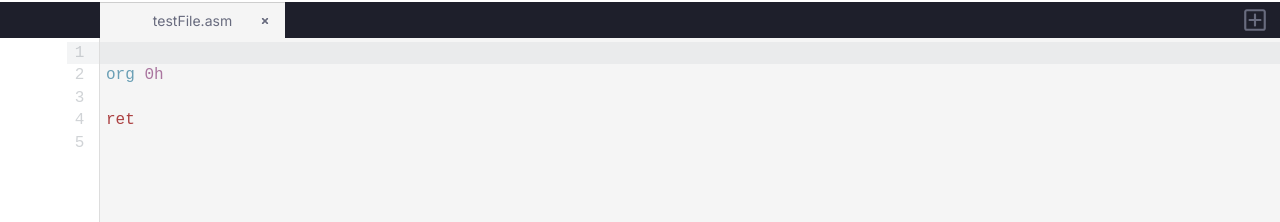
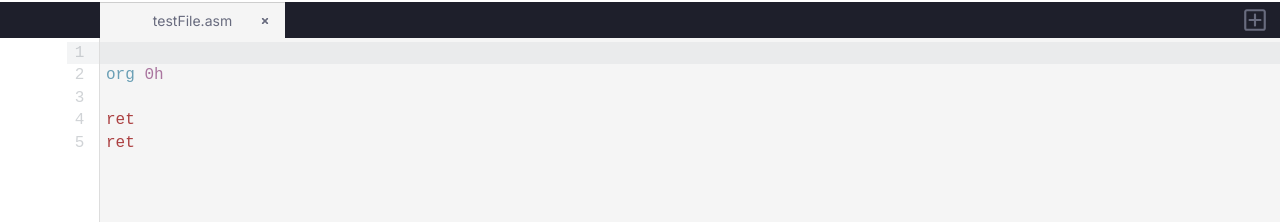
Before and after one commit to vgath-8086/8086-Online-IDE, a Next.js app: page / in a window 1280 px wide. Shown: the part 94-316 px from the top of the page. Built offline with nearby package versions, Linux system fonts and the light colour scheme; a web font is replaced by a local one.

Commit message:
Implementation of Tab Management

```diff
--- a/components/EditorInterface/EditorArea/EditorTextArea.tsx
+++ b/components/EditorInterface/EditorArea/EditorTextArea.tsx
@@ -1,10 +1,14 @@
 import React from 'react';
+import { useDispatch, useSelector } from 'react-redux';
+
 import CodeMirror from '@uiw/react-codemirror';
 import { StreamLanguage } from '@codemirror/language';
 import okaidia from '@uiw/codemirror-theme-okaidia';
 
 import StreamParserAsm86 from 'definitions/CodeMirror/StreamParserAsm86'
 import ThemeLightBase16 from 'definitions/CodeMirror/ThemeLightBase16'
+import { SourceFile } from 'definitions/File';
+import { updateFileContent } from "features/file/fileSlice"
 
 interface EditorTextAreaInterface {
 
@@ -14,16 +18,26 @@ const asmLang = StreamLanguage.define(StreamParserAsm86);
 
 export default function EditorTextArea(props: EditorTextAreaInterface) {
 
+  const files:SourceFile[] = useSelector((state:any) => state.fileSystem.files),
+        activeFile:string = useSelector((state:any) => state.fileSystem.activeFile);
+
+  const currentFile:SourceFile = files.find(file => file.id == activeFile);
+
+  //If no activeFile was found, we display an empty editor
+  let initContent:string = currentFile ? currentFile.content : '';
+
+  const dispatch = useDispatch();
+
   const defaultText = '\r\norg 0h\r\n\r\nret\r\n';
 
   const onChange = React.useCallback((value, viewUpdate) => {
-    console.log('value:', value);
+    dispatch(updateFileContent(value))
   }, []);
 
   return (
     <div style={{flex: 1, maxHeight: "100%"}}>
       <CodeMirror
-        value={defaultText}
+        value={initContent}
         theme={ThemeLightBase16}
         extensions={[asmLang]}
         height={"100%"}
--- a/definitions/File.ts
+++ b/definitions/File.ts
@@ -1,3 +1,4 @@
+import { v4 as uuidv4 } from 'uuid';
 
 type SourceFile = {
     id: string,
@@ -7,7 +8,9 @@ type SourceFile = {
     lastSave: string,
 }
 
-const defaultContent:string = '\r\norg 0h\r\n\r\nret\r\n';
+const defaultContent:string = '\r\norg 0h\r\n\r\nret\r\nret';
+const untitledRegex:RegExp = /^untitled(-([0-9]+))?$/;
+const emptyRegex:RegExp = new RegExp("^((\n|\s|\t| )*|" + defaultContent + ")$", 'i');
 
 const test__DefaultFile:SourceFile = {
     id: '0',
@@ -17,5 +20,76 @@ const test__DefaultFile:SourceFile = {
     lastSave: '',
 };
 
+class FileManagement {
+
+    static defaultUntitled:string = 'untitled';
+    static untitledRegex:RegExp = untitledRegex;
+    static emptyRegex:RegExp = emptyRegex;
+
+    static newSourceFile(name:string, content:string, id?:string): SourceFile {
+
+        const currentDate:string = new Date().toDateString();
+
+        if (!id) id = uuidv4();
+
+        return {
+            id: id,
+            name: name,   //TODO: change the default naming: untitled-0, untitled-1
+            content: content,
+            creationDate: currentDate,
+            lastSave: currentDate,
+        };
+    }
+
+    //Note: it would be better if we had some sort of counter in a class to register every untitled file
+    static generateUntitledName(fileList:SourceFile[]): string {
+
+        //We first look for all the untitled files
+        const untitledFiles:SourceFile[] = fileList.filter(
+
+            file => FileManagement.untitledRegex.test(file.name)
+        )
+        const cardinalsList:number[] = []
+
+        //We look for all the used cardinals
+        for (const file of untitledFiles) {
+
+            if (file.name == FileManagement.defaultUntitled) {
+
+                cardinalsList.push(0)
+            }
+            else {
+
+                const fileCardinal = /[0-9]+/.exec(file.name)[0]
+
+                cardinalsList.push(parseInt(fileCardinal, 10))
+            }
+        }
+
+        cardinalsList.sort()
+
+        //We retrieve the first unused cardinal
+        const cardinal:number = getFreeCardinal(cardinalsList),
+              name:string = `${this.defaultUntitled}-${cardinal}`
+
+        return name;
+
+
+        //https://stackoverflow.com/questions/35603490/get-first-minimum-free-integer-key-id-in-array-of-integer
+        //Get first minimum free integer key/id in array of integer
+        function getFreeCardinal(array: number[]): number {
+            let start = 0;
+
+            array.every( (a) => {
+                if (start === a) {
+                    start = a + 1;
+                    return true;
+                }
+            });
+            return start;
+        }
+    }
+}
+
 export type { SourceFile };
-export { defaultContent, test__DefaultFile };
+export { defaultContent, test__DefaultFile, FileManagement };
--- a/features/file/fileSlice.ts
+++ b/features/file/fileSlice.ts
@@ -1,7 +1,7 @@
 import { createSlice, PayloadAction } from "@reduxjs/toolkit";
 import { v4 as uuidv4 } from 'uuid';
 
-import  { defaultContent, test__DefaultFile } from 'definitions/File';
+import  { defaultContent, FileManagement, test__DefaultFile } from 'definitions/File';
 import type { SourceFile } from 'definitions/File';
 
 interface FilesState {
@@ -25,12 +25,13 @@ export const fileSlice = createSlice({
 
         //Create a new file when clicking on the "plus" button
         createFile: (state) => {
-            const currentDate:string = new Date().toDateString(),
+            const fileName:string = FileManagement.generateUntitledName(state.files),
+                  currentDate:string = new Date().toDateString(),
                   fileUuid:string = uuidv4();
 
             let createdFile:SourceFile = {
                 id: fileUuid,
-                name: 'untitled' + fileUuid[0] + fileUuid[1],   //TODO: change the default naming: untitled-0, untitled-1
+                name: fileName,   //TODO: change the default naming: untitled-0, untitled-1
                 content: defaultContent,
                 creationDate: currentDate,
                 lastSave: currentDate,
@@ -58,12 +59,31 @@ export const fileSlice = createSlice({
             state.activeFile = index
         },
 
+        //Update file content as we write in it
+        updateFileContent: (state, action: PayloadAction<string>) => {
+            const newContent:string = action.payload;
+
+            if (state.activeFile) {
+
+                state.files.find(file => file.id == state.activeFile).content = newContent; // Check this line
+            }
+            //If there is no active file, we create a new untitled file
+            else {
+                const fileName:string = FileManagement.generateUntitledName(state.files),
+                      createdFile:SourceFile = FileManagement.newSourceFile(fileName, newContent);
+
+                state.files.push(createdFile);
+                state.openedFiles.push(createdFile.id);
+                state.activeFile = createdFile.id;
+            }
+        },
+
         //When an untitled empty file is closed, it shall be deleted
         closeFile: (state, action: PayloadAction<string>) => {
             const   index: string = action.payload,
 
-                    untitledRegex: RegExp = /^untitled[0-9]*$/,
-                    emptyRegex: RegExp = /^(\n|\s|\t| )*$/;
+                    untitledRegex: RegExp = FileManagement.untitledRegex,
+                    emptyRegex: RegExp = FileManagement.emptyRegex;
 
             //We remove the file from the openedFiles list
             const openedIndex: number = state.openedFiles.indexOf(index);
@@ -79,14 +99,14 @@ export const fileSlice = createSlice({
                     state.activeFile = null;
                 }
 
-                //If the closed file is not the left most child of the TabBar, we take its left sister component
-                if (openedIndex != 0) {
+                //If the closed file is not the right most child of the TabBar, we take its right sister component
+                if (openedIndex != state.openedFiles.length) {
 
-                    state.activeFile = state.openedFiles[openedIndex-1]
+                    state.activeFile = state.openedFiles[openedIndex]
                 }
                 else {
 
-                    state.activeFile = state.openedFiles[openedIndex+1]
+                    state.activeFile = state.openedFiles[openedIndex-1]
                 }
             }
 
@@ -102,6 +122,6 @@ export const fileSlice = createSlice({
     }
 })
 
-export const { createFile /*,openFile*/, switchFile, closeFile } = fileSlice.actions
+export const { createFile /*,openFile*/, switchFile, updateFileContent, closeFile } = fileSlice.actions
 export type { FilesState }
 export default fileSlice.reducer
```
